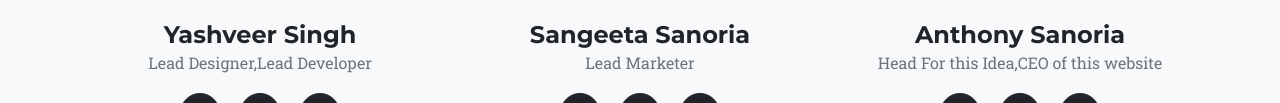
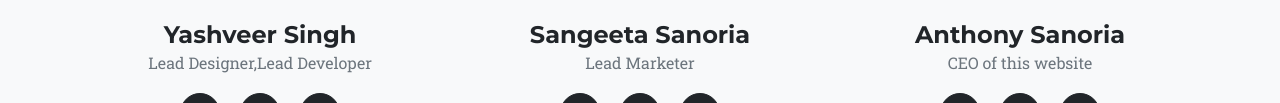
Before and after one commit to Yash200717/StartBootStrap-Agency-By-yashveer-Singh, a plain HTML site: page index.html in a window 1280 px wide. Shown: the part 4680-4783 px from the top of the page. Drawn offline with nearby package versions, Linux system fonts and the light colour scheme.

Commit message:
Update index.html

```diff
--- a/index.html
+++ b/index.html
@@ -274,7 +274,7 @@
                         <div class="team-member">
                             <img class="mx-auto rounded-circle" src="assets/img/team/3.jpg" alt="..." />
                             <h4>Anthony Sanoria </h4>
-                            <p class="text-muted">Head For this Idea,CEO of this website</p>
+                            <p class="text-muted">CEO of this website</p>
                             <a class="btn btn-dark btn-social mx-2" href="#!"><i class="fab fa-twitter"></i></a>
                             <a class="btn btn-dark btn-social mx-2" href="#!"><i class="fab fa-facebook-f"></i></a>
                             <a class="btn btn-dark btn-social mx-2" href="#!"><i class="fab fa-linkedin-in"></i></a>
```
